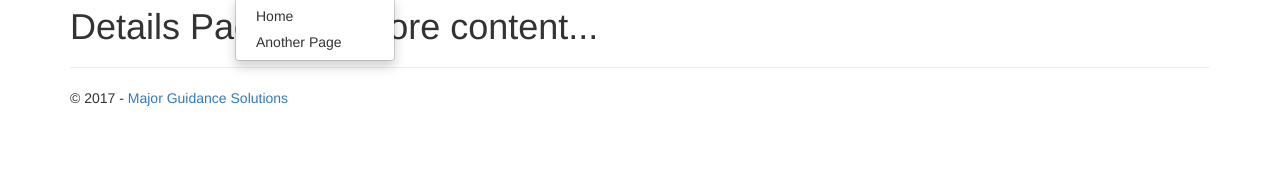
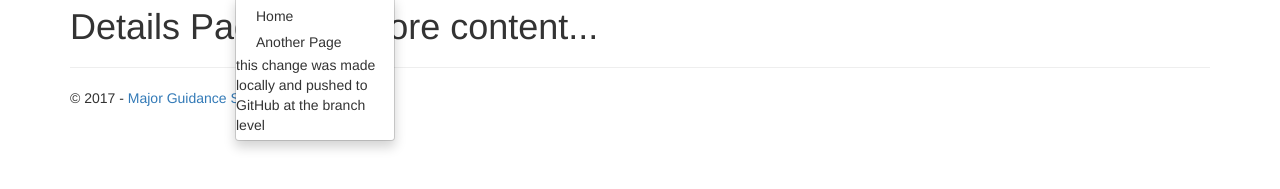
Before and after one commit to happycharlie/DefaultWeb, a plain HTML site: page details.html in a window 1280 px wide. Both pictures are taken after a click on the link "Our Services". Shown: the part 53-242 px from the top of the page. Drawn offline with nearby package versions, Linux system fonts and the light colour scheme.

Commit message:
simple notification for push branch

```diff
--- a/details.html
+++ b/details.html
@@ -31,6 +31,7 @@
                             <ul class="dropdown-menu">
                                 <li class="menu-item"><a href="index.html">Home</a></li>
                                 <li class="menu-item"><a href="details.html">Another Page</a></li>
+                                <li>this change was made locally and pushed to GitHub at the branch level</li>
                             </ul>
                         </li>
                         <li><a href="Portfolio.html">Portfolio</a></li>
```
